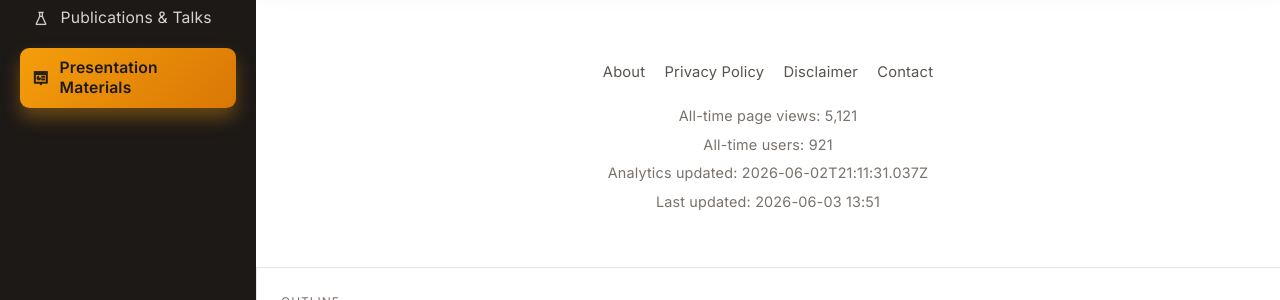
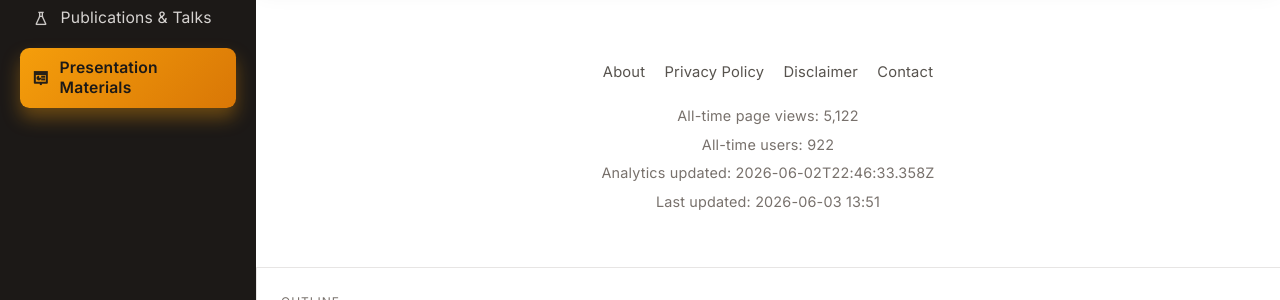
Before and after one commit to NAKANORyunosuke/NAKANORyunosuke.github.io, a Jekyll site: the page built from slides.html, in a window 1280 px wide and 900 px high, scrolled down 703 px. Shown: the part 441-741 px from the top of the window. Built offline with Jekyll 4.4.1, drawn with Linux system fonts in a browser that asks for light colours; nearby versions of some CDN libraries.

Commit message:
chore: update GA counter snapshot

```diff
--- a/_data/ga_counter.json
+++ b/_data/ga_counter.json
@@ -4,13 +4,13 @@
   "period": "all_time",
   "date_range_start": "2015-08-14",
   "date_range_end": "today",
-  "page_views_total": 5121,
-  "users_total": 921,
-  "page_views_total_text": "5,121",
-  "users_total_text": "921",
-  "page_views_30d": 5121,
-  "users_30d": 921,
-  "page_views_30d_text": "5,121",
-  "users_30d_text": "921",
-  "updated_at": "2026-06-02T21:11:31.037Z"
+  "page_views_total": 5122,
+  "users_total": 922,
+  "page_views_total_text": "5,122",
+  "users_total_text": "922",
+  "page_views_30d": 5122,
+  "users_30d": 922,
+  "page_views_30d_text": "5,122",
+  "users_30d_text": "922",
+  "updated_at": "2026-06-02T22:46:33.358Z"
 }
```
